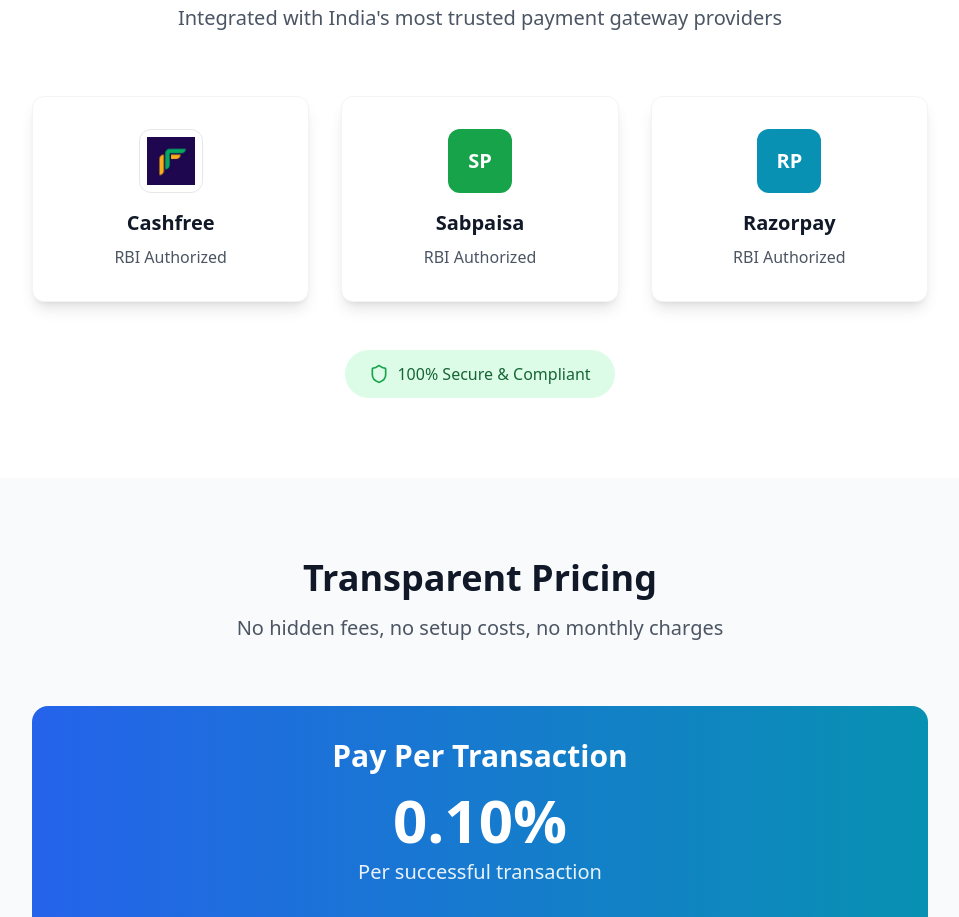
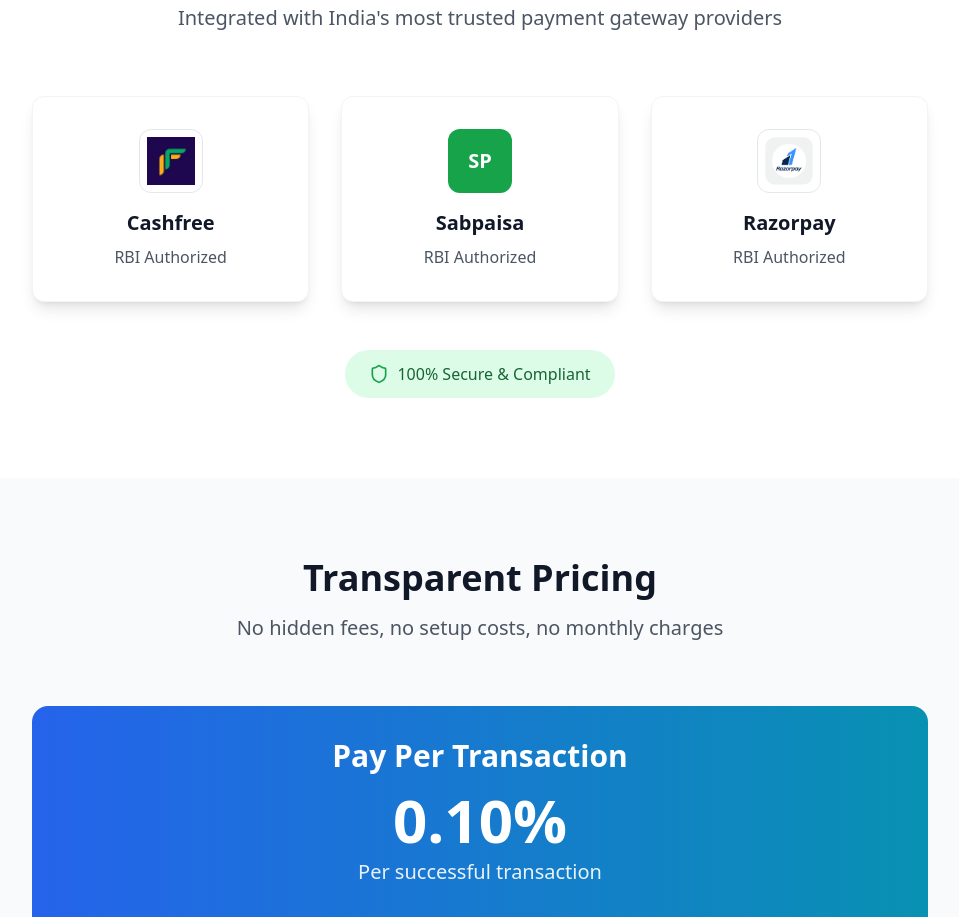
Before and after one commit to Ibnealamkhan/onegatewaypage, a React (Vite) app: page / in a window 1280 px wide. Shown: the part 1920-2837 px from the top of the page, without its empty margins (160-1119 px from the left). Built offline with nearby package versions, Linux system fonts and the light colour scheme; no server answers.

Commit message:
Add Razorpay logo to partner card

```diff
--- a/src/App.tsx
+++ b/src/App.tsx
@@ -186,7 +186,7 @@ function App() {
   const partners = [
     { name: "Cashfree", logo: "cashfree.png", color: "bg-white", isImage: true },
     { name: "Sabpaisa", logo: "SP", color: "bg-green-600", isImage: false },
-    { name: "Razorpay", logo: "RP", color: "bg-cyan-600", isImage: false }
+    { name: "Razorpay", logo: "razor_pay_icon-ICtywSbN.png", color: "bg-white", isImage: true }
   ];
 
   const clients = [
```
